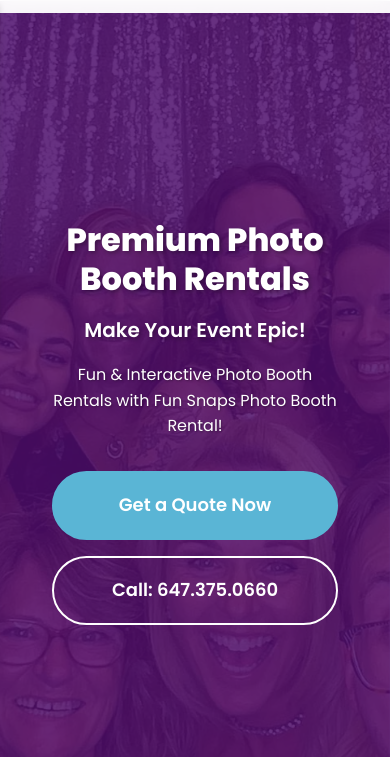
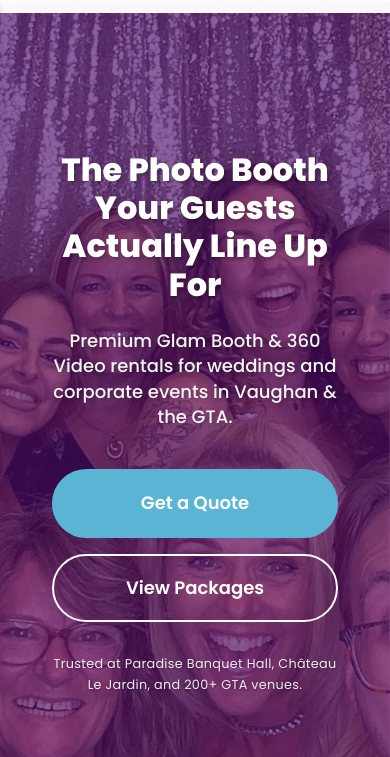
Before and after one commit to wienering/funsnaps, a website: page index.html in a window 390 px wide. Shown: the part 79-836 px from the top of the page. Drawn offline with Linux system fonts and the light colour scheme.

Commit message:
Improve hero section: update headline, reduce overlay, add trust signals, improve CTAs

```diff
--- a/index.html
+++ b/index.html
@@ -202,13 +202,13 @@
         </div>
         <div class="container">
             <div class="hero-content">
-                <h1 class="hero-title">Premium Photo Booth Rentals</h1>
-                <h2 class="hero-subtitle">Make Your Event Epic!</h2>
-                <p class="hero-description">Fun & Interactive Photo Booth Rentals with Fun Snaps Photo Booth Rental!</p>
+                <h1 class="hero-title">The Photo Booth Your Guests Actually Line Up For</h1>
+                <h2 class="hero-subtitle">Premium Glam Booth & 360 Video rentals for weddings and corporate events in Vaughan & the GTA.</h2>
                 <div class="hero-cta">
-                    <a href="/contact.html#book" class="btn btn-large">Get a Quote Now</a>
-                    <a href="tel:+16473750660" class="btn btn-outline btn-large">Call: 647.375.0660</a>
+                    <a href="/contact.html#book" class="btn btn-large">Get a Quote</a>
+                    <a href="/pricing.html" class="btn btn-outline btn-large">View Packages</a>
                 </div>
+                <p class="hero-trust-signal">Trusted at Paradise Banquet Hall, Château Le Jardin, and 200+ GTA venues.</p>
             </div>
         </div>
     </section>
--- a/styles/main.css
+++ b/styles/main.css
@@ -149,7 +149,7 @@ body {
     left: 0;
     right: 0;
     bottom: 0;
-    background: rgba(77, 13, 109, 0.85);
+    background: rgba(77, 13, 109, 0.65);
 }
 
 .hero-content {
@@ -162,22 +162,27 @@ body {
 .hero-title {
     font-size: 3.5rem;
     font-weight: 800;
-    margin-bottom: 1rem;
+    margin-bottom: 1.5rem;
     text-shadow: 2px 2px 4px rgba(0, 0, 0, 0.3);
     line-height: 1.2;
 }
 
 .hero-subtitle {
-    font-size: 2rem;
-    font-weight: 600;
-    margin-bottom: 1rem;
+    font-size: 1.5rem;
+    font-weight: 500;
+    margin-bottom: 2.5rem;
     text-shadow: 2px 2px 4px rgba(0, 0, 0, 0.3);
+    line-height: 1.4;
+    opacity: 0.95;
 }
 
-.hero-description {
-    font-size: 1.25rem;
-    margin-bottom: 2rem;
+.hero-trust-signal {
+    font-size: 0.95rem;
+    font-weight: 400;
+    margin-top: 2rem;
     text-shadow: 1px 1px 2px rgba(0, 0, 0, 0.3);
+    opacity: 0.9;
+    letter-spacing: 0.3px;
 }
 
 .hero-cta {
@@ -590,11 +595,11 @@ img {
     }
 
     .hero-subtitle {
-        font-size: 1.5rem;
+        font-size: 1.25rem;
     }
 
-    .hero-description {
-        font-size: 1rem;
+    .hero-trust-signal {
+        font-size: 0.85rem;
     }
 
     .section-title {
@@ -638,7 +643,11 @@ img {
     }
 
     .hero-subtitle {
-        font-size: 1.25rem;
+        font-size: 1.125rem;
+    }
+
+    .hero-trust-signal {
+        font-size: 0.8rem;
     }
 
     .section-title {
```
